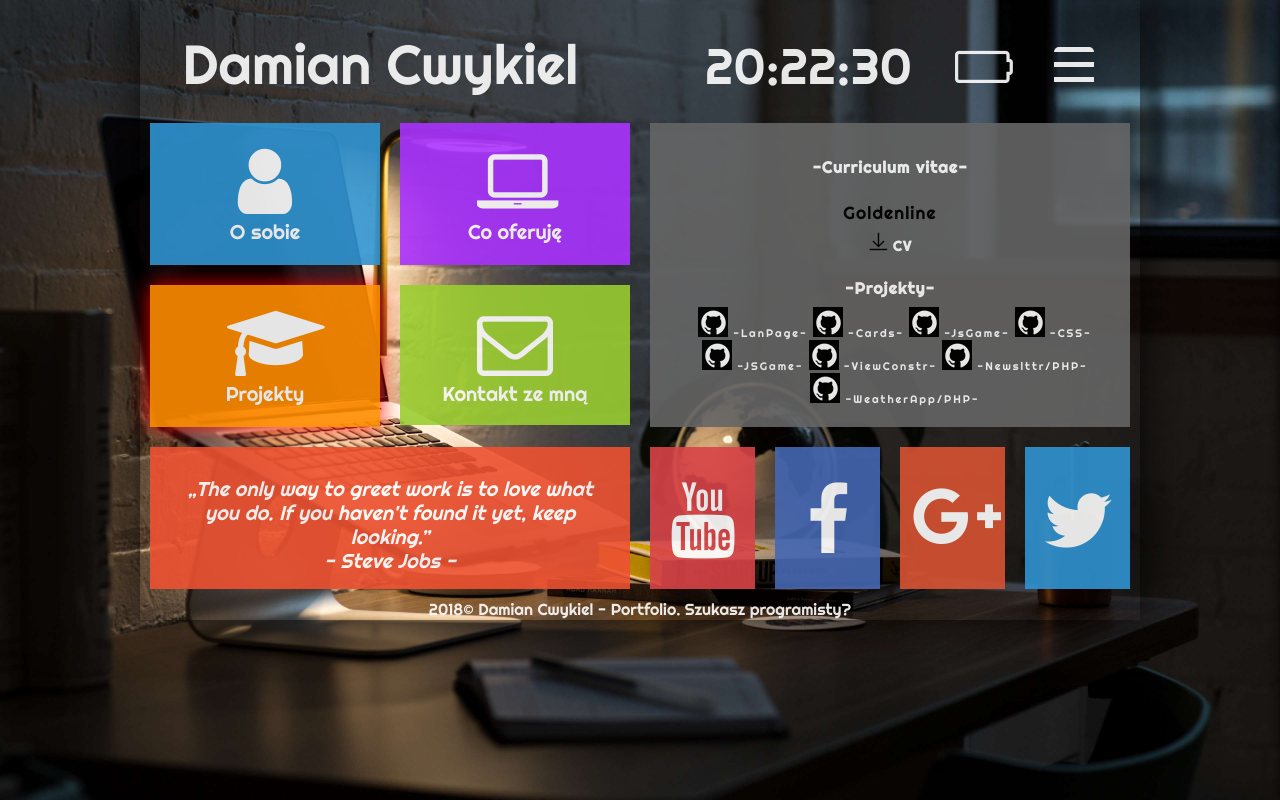
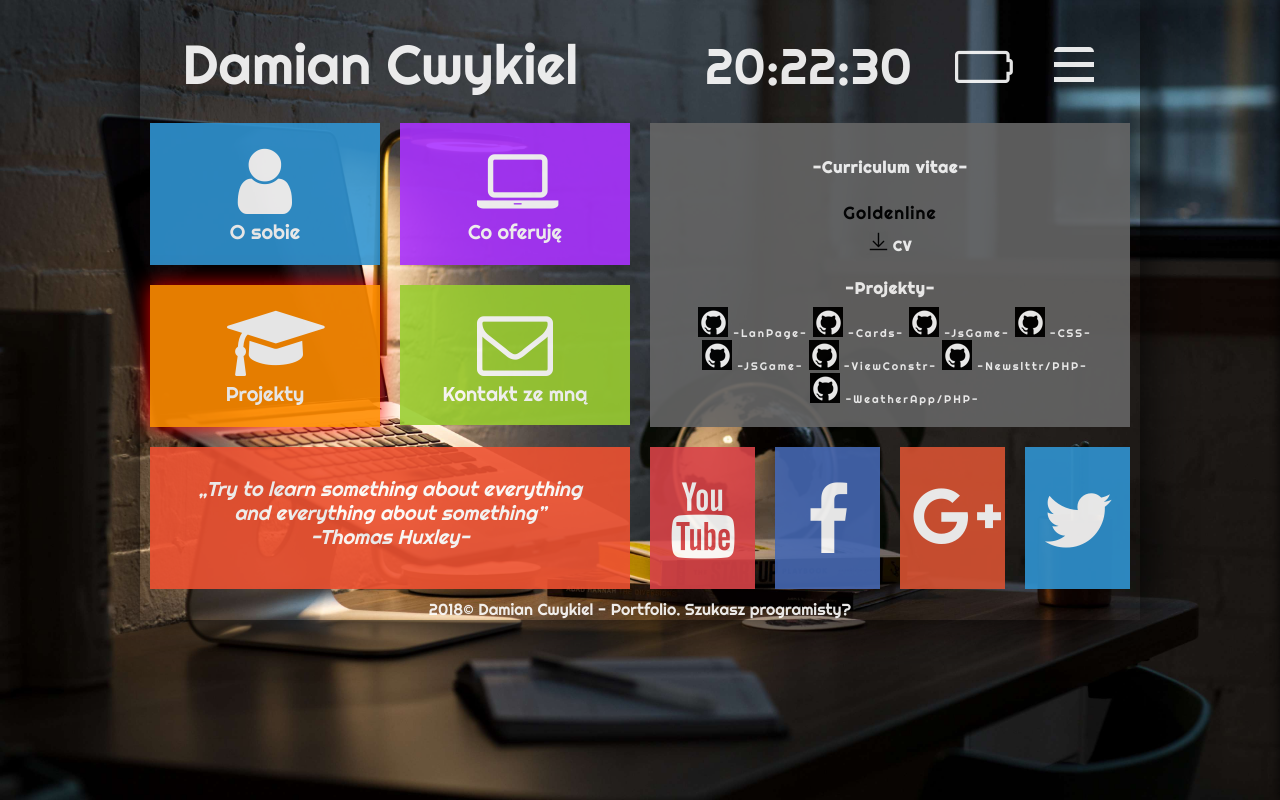
Before and after one commit to DamianCwykiel/Portfolio, a plain HTML site: page cv.html in a window 1280 px wide. Shown: the top 800 px of the page. Drawn offline with nearby package versions, Linux system fonts and the light colour scheme.

Commit message:
cv's quote

```diff
--- a/cv.html
+++ b/cv.html
@@ -73,7 +73,7 @@
 <!--clear:both-->	<div style="clear: both;"></div>
 <!--quote-->
 			<div class="tile4">
-				<i><q>The only way to greet work is to love what you do. If you haven't found it yet, keep looking.</q><br>- Steve Jobs -</i>
+				<i><q>Try to learn something about everything and everything about something</q></br>-Thomas Huxley-</i>
 			</div>
 		</div>
 			<div class="square">
```
